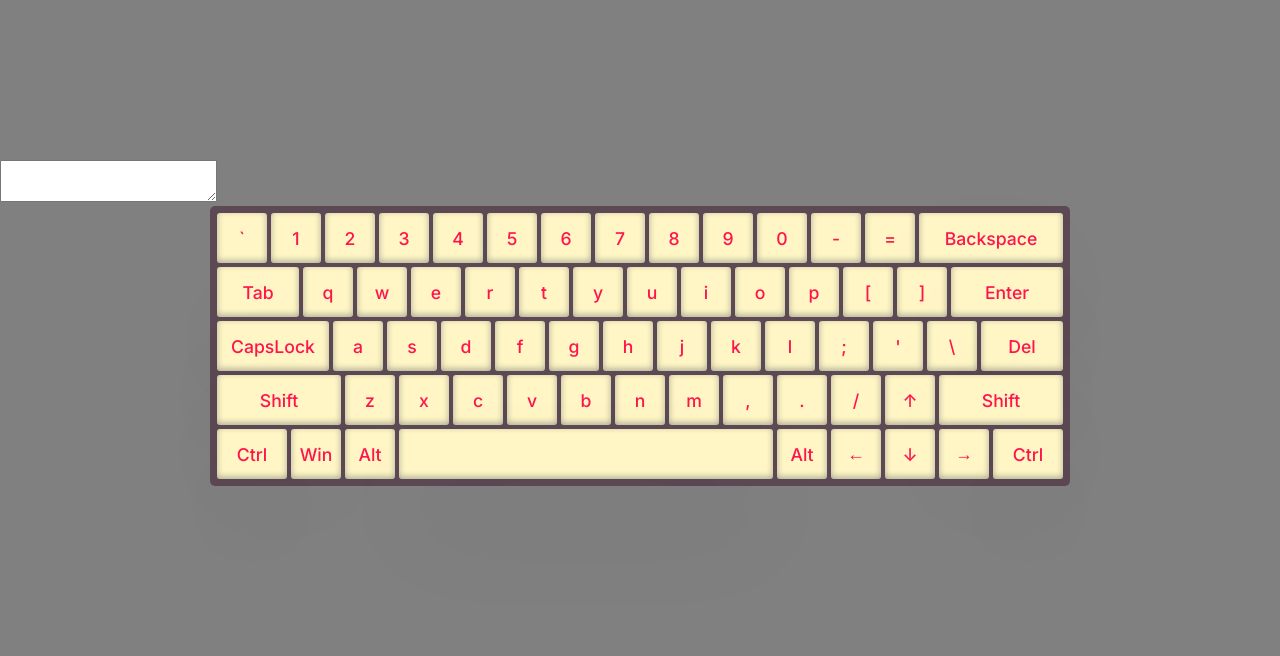
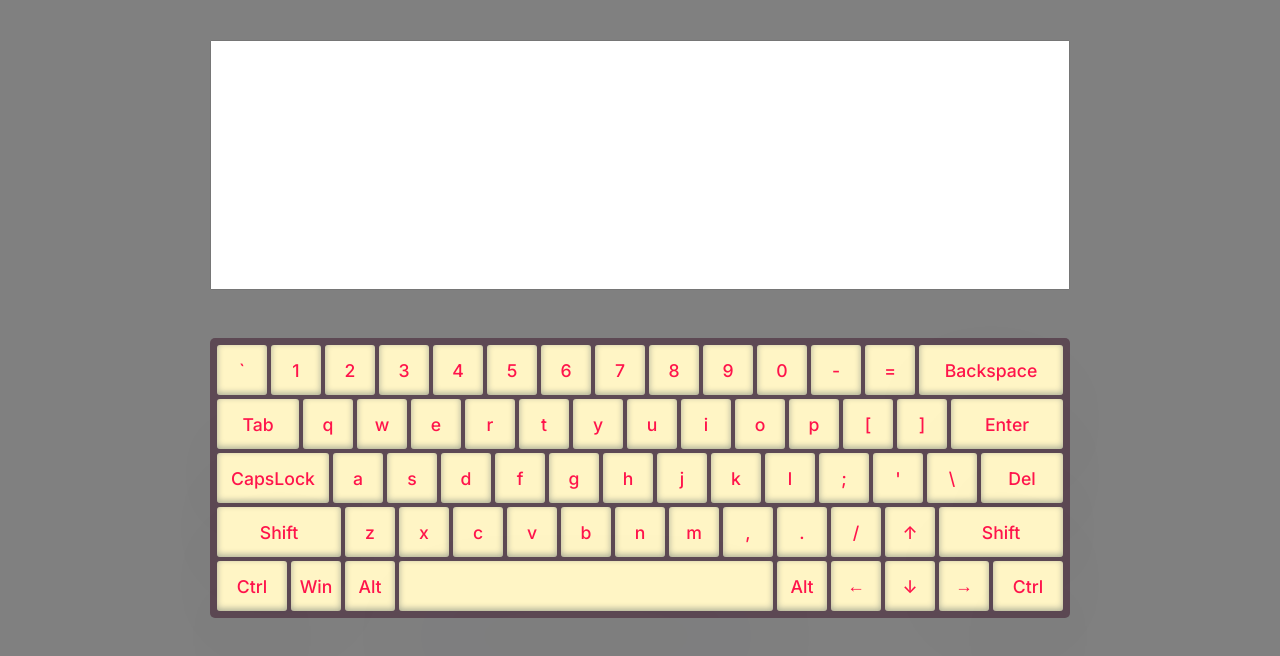
Before and after one commit to h3nnessey/virtual-keyboard, a website with bundled scripts: page src/index.html in a window 1280 px wide. Built offline with nearby package versions, Linux system fonts and the light colour scheme.

Commit message:
feat: add textarea styles, add line break on enter press

```diff
--- a/src/Keyboard.js
+++ b/src/Keyboard.js
@@ -66,6 +66,10 @@ class Keyboard {
           this.value += ' ';
           break;
         }
+        case 'Enter': {
+          this.value += '\n';
+          break;
+        }
         case 'Backspace': {
           this.value = this.value.slice(0, -1);
           break;
@@ -100,10 +104,9 @@ class Keyboard {
         }
         default: {
           this.value += button.lastChild.textContent;
-          this.elements.textArea.value = this.value;
         }
       }
-      console.log(this.value);
+      this.elements.textArea.value = this.value;
     }
 
     if (eventName === 'keyup') {
--- a/src/style.css
+++ b/src/style.css
@@ -22,11 +22,20 @@ button {
 }
 
 .container {
+  display: flex;
+  flex-direction: column;
   margin: 0 auto;
-  padding-top: 20vh;
-  max-width: 1440px;
+  padding-top: 5vh;
+  max-width: 860px;
   width: 100%;
   height: 100%;
+  gap: 3rem;
+}
+
+.keyboard-value {
+  width: 100%;
+  min-height: 250px;
+  resize: none;
 }
 
 .keyboard {
```
